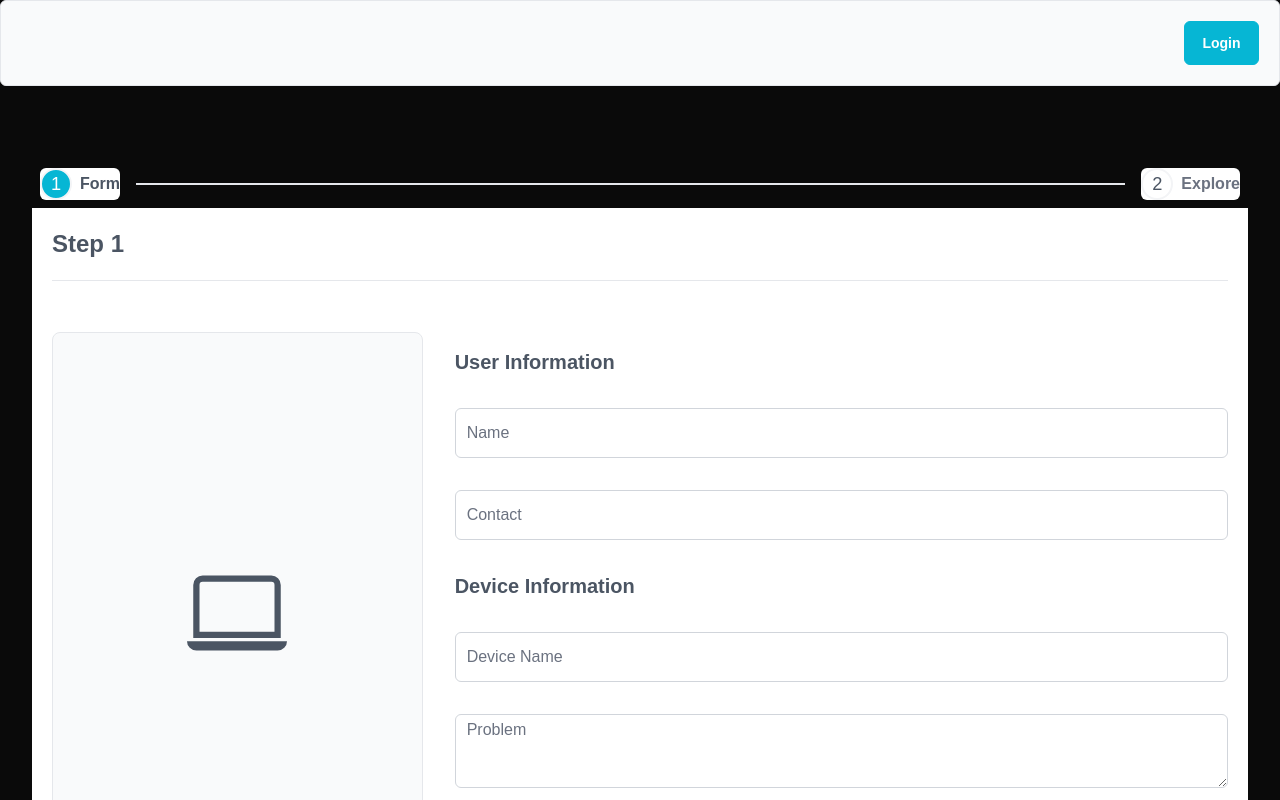
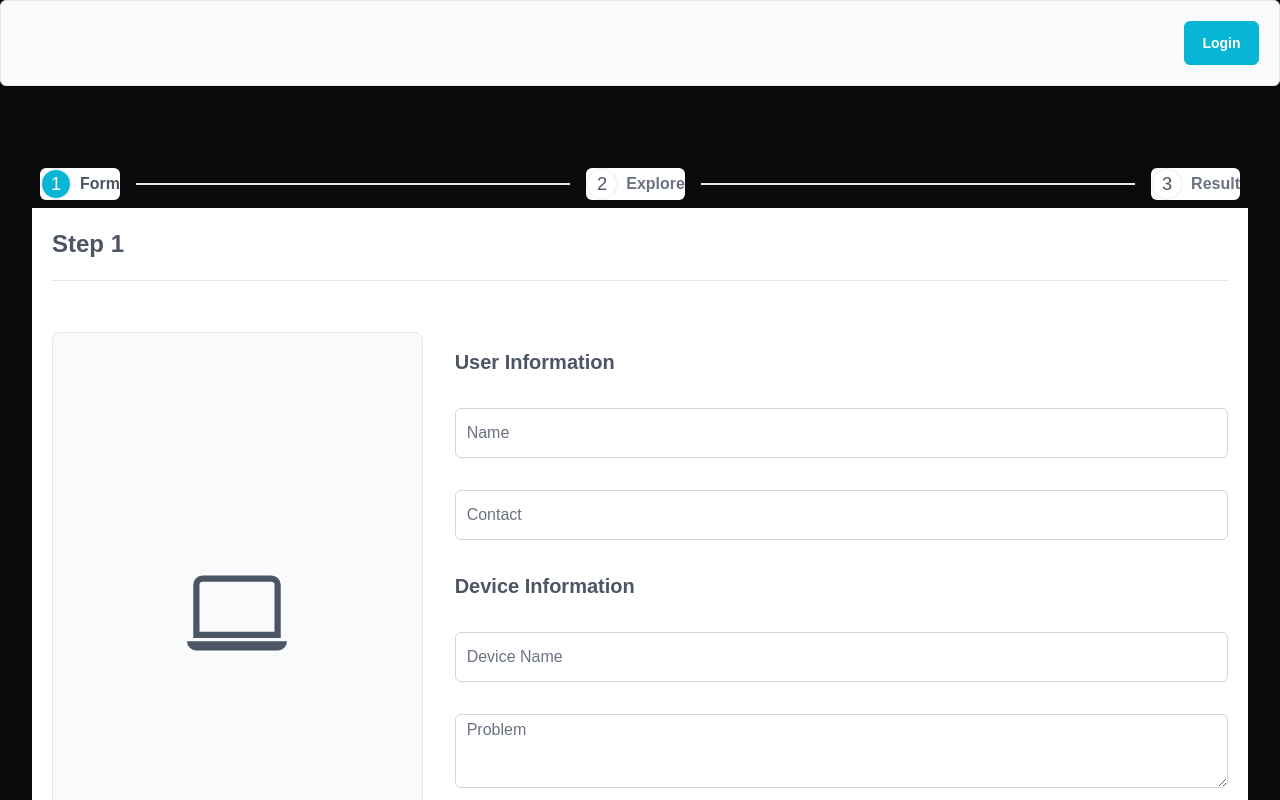
Before and after one commit to rizalalfadlil/audit-servis, a Next.js app: page / in a window 1280 px wide. Shown: the top 800 px of the page. Built offline with nearby package versions, Linux system fonts and the light colour scheme; a web font is replaced by a local one.

Commit message:
add todo

```diff
--- a/app/page.tsx
+++ b/app/page.tsx
@@ -25,6 +25,9 @@ export default function Page() {
           <StepperPanel header="Explore">
             <ExploreSection />
           </StepperPanel>
+          <StepperPanel header="Result">
+            Result
+          </StepperPanel>
         </Stepper>
       </main>
     </div>
```
Also changed, not shown: 2 other files (tests, documents, lock files or other folders).
